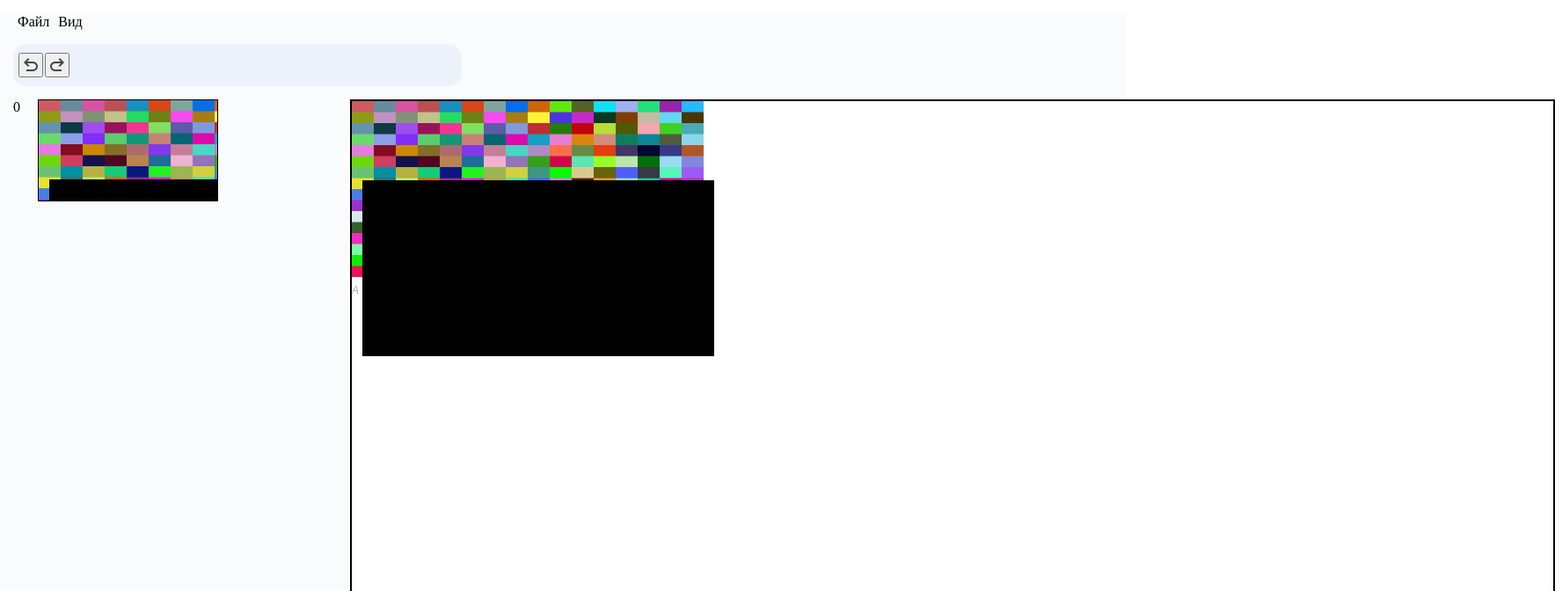
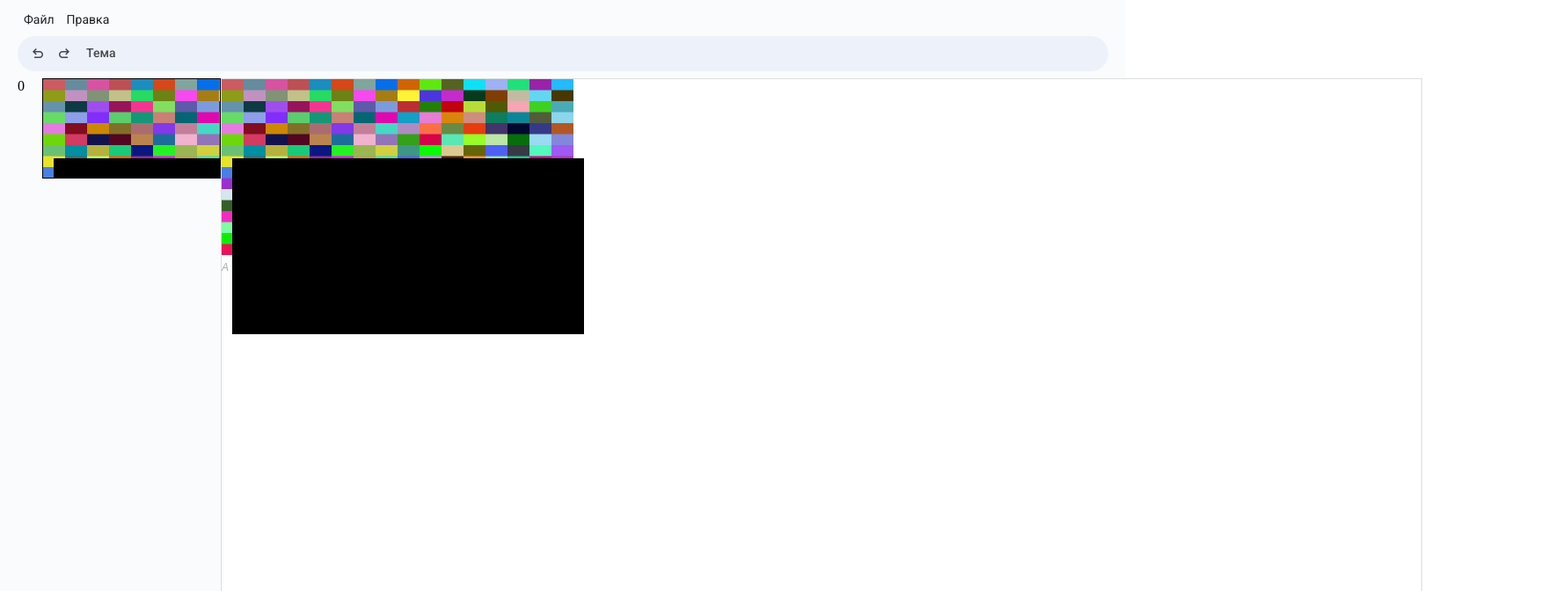
Before and after one commit to Romancikh/presentation-maker, a React (Vite) app: page / in a window 1280 px wide. Shown: the top 672 px of the page at 88% size, 1768 px wide, since content can reach past the window. Built offline with nearby package versions, Linux system fonts and the light colour scheme.

Commit message:
Update Button and Workspace styles

```diff
--- a/index.html
+++ b/index.html
@@ -5,7 +5,7 @@
     <link rel="preconnect" href="https://fonts.googleapis.com" />
     <link rel="preconnect" href="https://fonts.gstatic.com" crossorigin />
     <link
-      href="https://fonts.googleapis.com/css2?family=Roboto&display=swap"
+      href="https://fonts.googleapis.com/css2?family=Roboto:wght@400;500&display=swap"
       rel="stylesheet"
     />
     <link
--- a/src/App.css
+++ b/src/App.css
@@ -1,3 +1,4 @@
 .app {
+  padding: 10px 20px;
   background: #f9fbfd;
 }
--- a/src/components/Button/Button.css
+++ b/src/components/Button/Button.css
@@ -4,10 +4,26 @@
   height: 28px;
   align-items: center;
   justify-content: center;
-  padding: 0;
+  padding: 1px;
+  border: none;
+  border-radius: 4px;
   margin: 5px 1px;
+  background: none;
+  color: #000000b3;
+  cursor: pointer;
+}
+
+.button:hover {
+  background: #44474614;
 }
 
 .button__icon {
-  color: #444746;
+  font-size: 20px;
 }
+
+.button__text {
+  padding: 1px 8px;
+  font:
+    500 normal 14px/1 Roboto,
+    sans-serif;
+}
--- a/src/components/Editor/Editor.css
+++ b/src/components/Editor/Editor.css
@@ -1,6 +1,4 @@
 .editor {
   display: flex;
   flex-direction: row;
-  margin: 15px;
-  gap: 150px;
 }
--- a/src/components/Header/Header.css
+++ b/src/components/Header/Header.css
@@ -1,3 +1,4 @@
 .header {
-  margin: 15px 0 0 15px;
+  display: flex;
+  flex-direction: column;
 }
--- a/src/components/MenuBar/MenuBar.tsx
+++ b/src/components/MenuBar/MenuBar.tsx
@@ -5,7 +5,7 @@ function MenuBar() {
   return (
     <div className="menu">
       <MenuButton label={"Файл"} />
-      <MenuButton label={"Вид"} />
+      <MenuButton label={"Правка"} />
     </div>
   );
 }
--- a/src/components/MenuButton/MenuButton.css
+++ b/src/components/MenuButton/MenuButton.css
@@ -1,3 +1,17 @@
 .menu-bar__button {
-  margin: 1px 5px;
+  display: flex;
+  align-items: center;
+  justify-content: center;
+  padding: 2px 7px;
+  border: none;
+  border-radius: 4px;
+  color: #202124;
+  cursor: pointer;
+  font:
+    400 normal 14px/1.5 Roboto,
+    sans-serif;
 }
+
+.menu-bar__button:hover {
+  background: #44474614;
+}
--- a/src/components/ToolBar/ToolBar.css
+++ b/src/components/ToolBar/ToolBar.css
@@ -1,9 +1,8 @@
 .tool-bar {
   display: flex;
-  width: 500px;
-  flex-direction: row;
-  padding: 5px;
-  border-radius: 15px;
-  margin-top: 15px;
+  min-height: 40px;
+  padding: 0 8px;
+  border-radius: 24px;
+  margin: 6px 0 8px;
   background-color: #edf2fa;
 }
--- a/src/components/ToolBar/ToolBar.tsx
+++ b/src/components/ToolBar/ToolBar.tsx
@@ -6,6 +6,7 @@ function ToolBar() {
     <div className="tool-bar">
       <Button icon={"undo"} />
       <Button icon={"redo"} />
+      <Button text={"Тема"} />
     </div>
   );
 }
--- a/src/components/Workspace/Workspace.css
+++ b/src/components/Workspace/Workspace.css
@@ -1,5 +1,6 @@
 .workspace {
   display: flex;
+  margin: 0 auto;
 }
 
 .workspace__new-slide {
@@ -23,6 +24,6 @@
   position: relative;
   width: 1366px;
   height: 768px;
-  border: 2px solid #000000;
+  border: 1px solid #dbdedc;
   background: #ffffff;
 }
--- a/src/index.css
+++ b/src/index.css
@@ -0,0 +1,3 @@
+* {
+  box-sizing: border-box;
+}
--- a/src/main.tsx
+++ b/src/main.tsx
@@ -1,3 +1,4 @@
+import "./index.css";
 import "normalize.css";
 import App from "./App.tsx";
 import React from "react";
```
